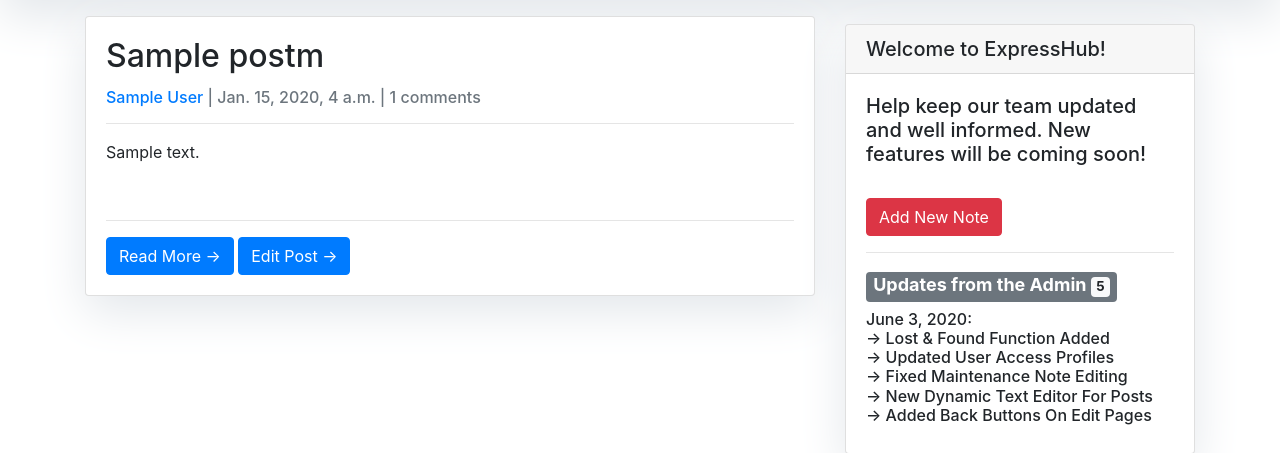
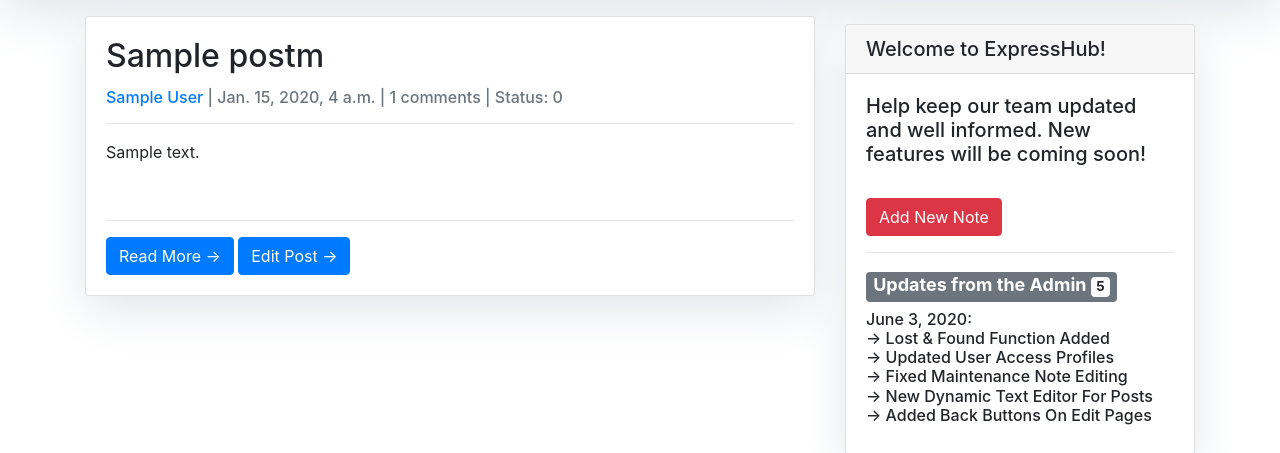
Before and after one commit to wallscreet/expresshub, a Django app: page /maintenance/ in a window 1280 px wide. Shown: the part 191-644 px from the top of the page. Run offline with Django 3.2, Linux system fonts and the light colour scheme; a user stored in the database is signed in; tables that the repository leaves empty hold one stand-in row (values such as "Sample post"); some libraries are stand-ins or nearby versions.

Commit message:
Added Status to maintenance home view

```diff
--- a/templates/maintenance.html
+++ b/templates/maintenance.html
@@ -32,7 +32,7 @@
                         | {{ postm.updatedatem}} |
                      {% with postm.mcomments.count as total_mcomments %}
                         {{ total_mcomments }} comments
-                     {% endwith %} </p>
+                     {% endwith %} | Status: {{ postm.statusm }} </p>
                   <hr>
                   <p class="card-text">{{postm.bodym | slice:":200" | safe }}</p><br/><hr>
                   <a href="{% url 'postm_detail' postm.pk %}" class="btn btn-primary">Read More &rarr;</a>
```
